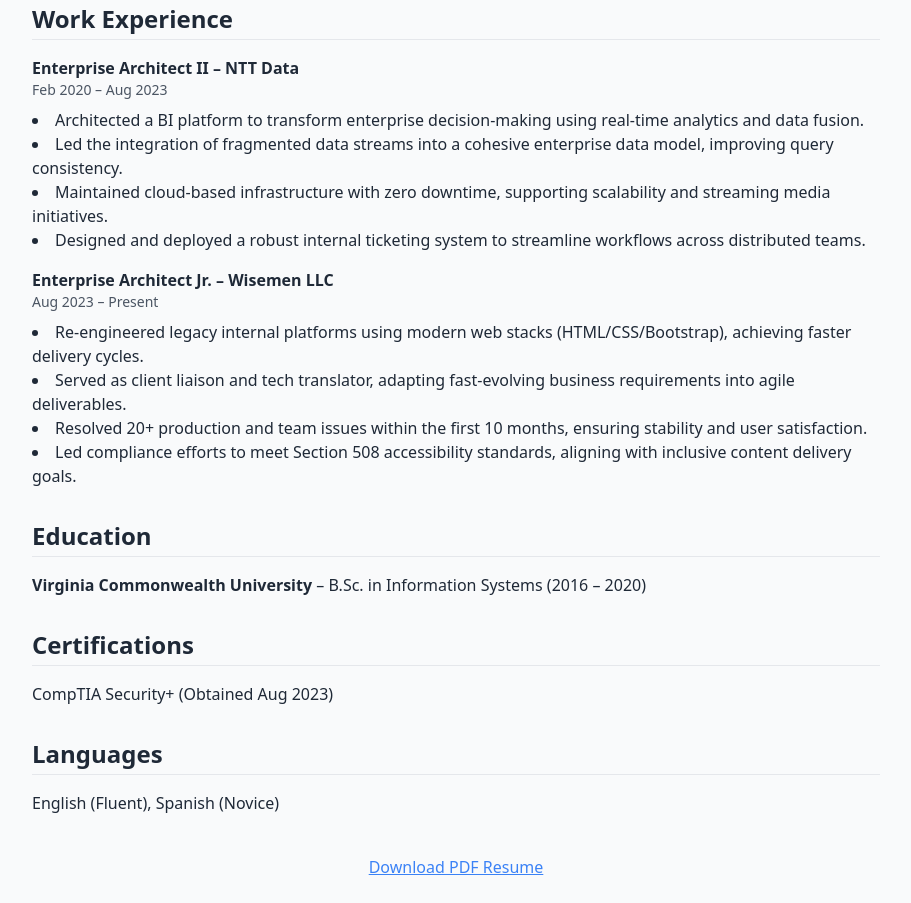
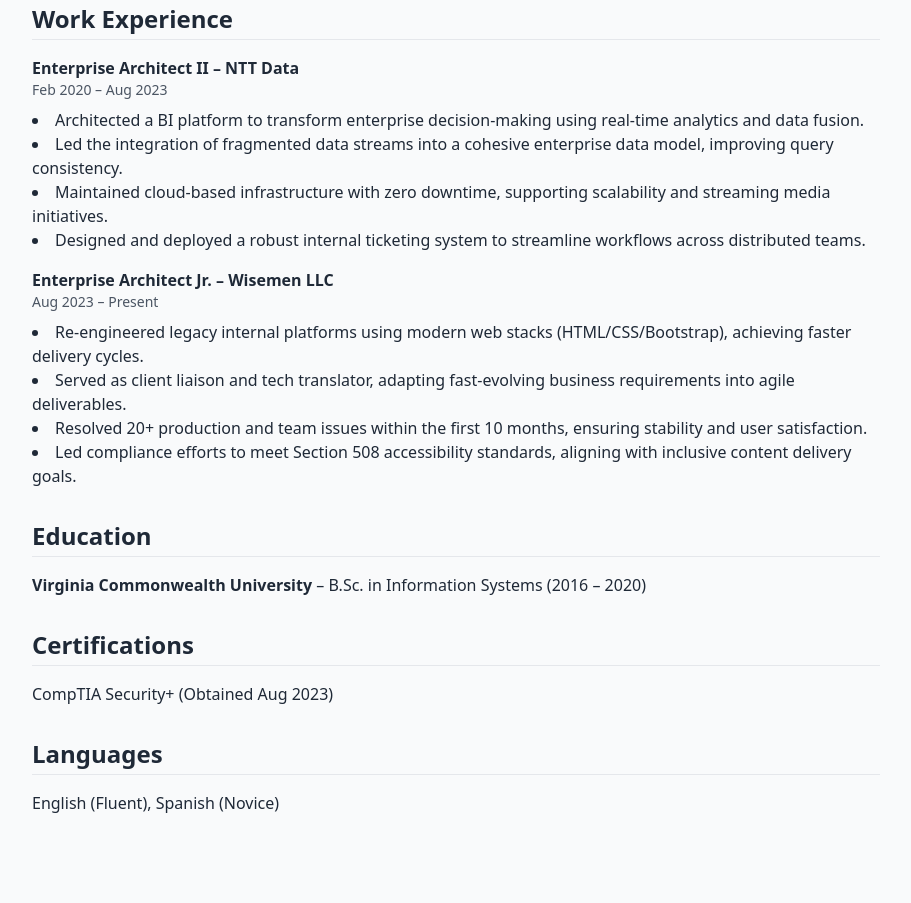
Before and after one commit to dariuswintz/DariusWR, a plain HTML site: page index.html in a window 1280 px wide. Shown: the part 619-1522 px from the top of the page, without its empty margins (184-1095 px from the left). After the commit the page ends 1498 px from the top, so only its background shows below. Drawn offline with nearby package versions, Linux system fonts and the light colour scheme.

Commit message:
Update index.html

```diff
--- a/index.html
+++ b/index.html
@@ -89,7 +89,7 @@
     </section>
 
     <footer class="text-center mt-10">
-      <a href="darius-wintz-2110122.pdf" download class="text-blue-500 dark:text-blue-400 underline">Download PDF Resume</a>
+      <a href="darius-wintz-2110122.pdf" download class="text-blue-500 dark:text-blue-400 underline"></a>
     </footer>
   </div>
 
```
